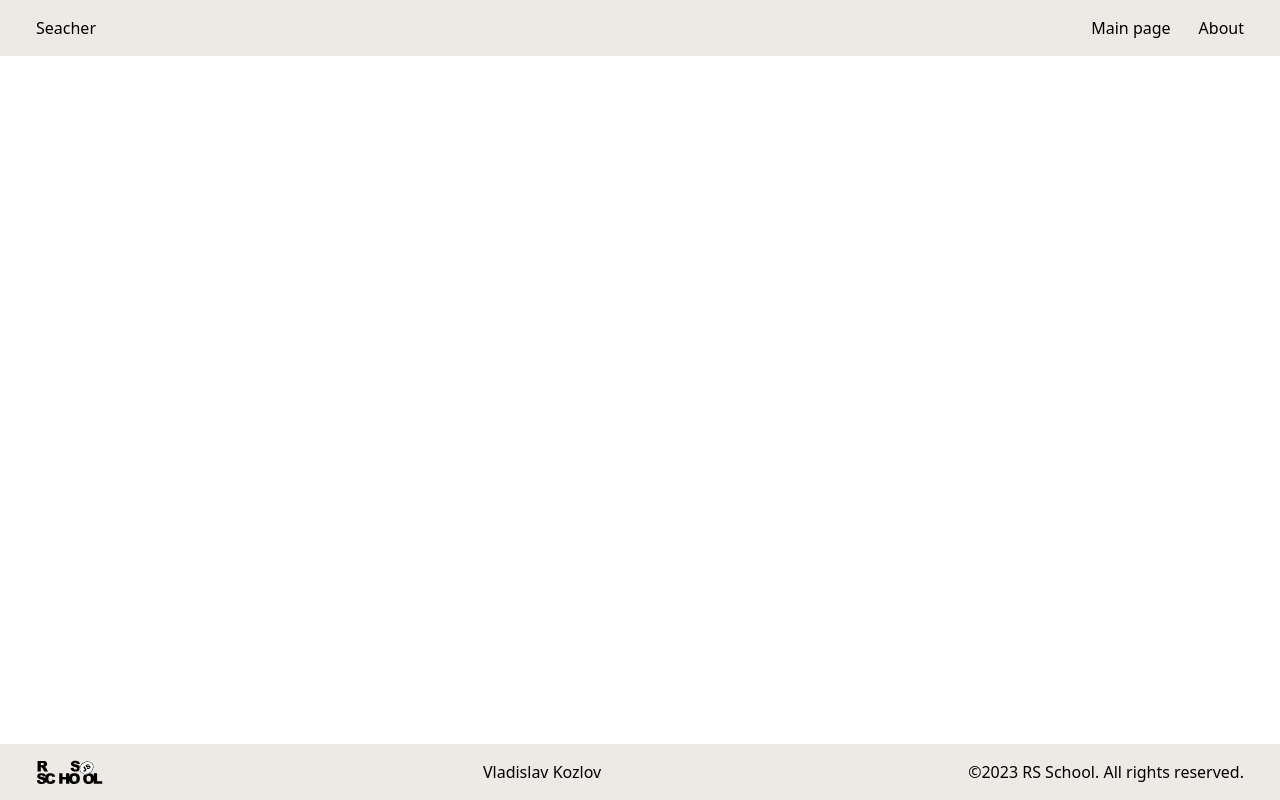
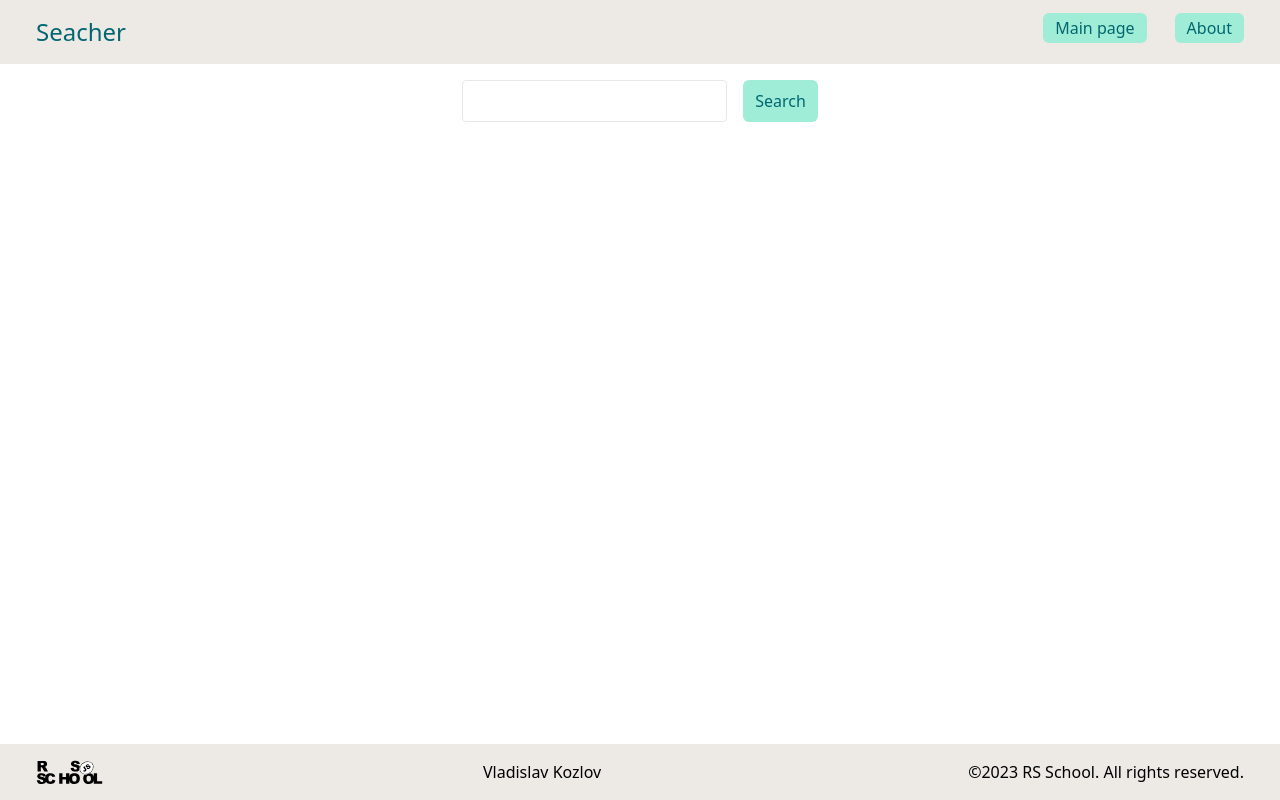
Before and after one commit to VEKozlov111/rs-react, a React (Create React App) app: page / in a window 1280 px wide. Built offline with nearby package versions, Linux system fonts and the light colour scheme.

Commit message:
feat: add about and main page, add navigation components

```diff
--- a/src/App.tsx
+++ b/src/App.tsx
@@ -1,13 +1,20 @@
 import React from 'react';
 import Header from 'components/Header';
 import Footer from 'components/Footer';
+import Main from 'pages/Main';
+import About from 'pages/About';
 import { Routes, Route, Link } from 'react-router-dom';
 
 function App() {
   return (
     <div className="App min-h-screen flex flex-col dark:bg-colorD5">
       <Header />
-      <div className="flex-auto lg:px-10 lg:py-4 sm:px-4 sm:py-2 p-3"></div>
+      <main className="flex-auto lg:px-10 lg:py-4 sm:px-4 sm:py-2 p-3">
+        <Routes>
+          <Route path="/" element={<Main />} />
+          <Route path="/about" element={<About />} />
+        </Routes>
+      </main>
       <Footer />
     </div>
   );
--- a/src/components/Footer.tsx
+++ b/src/components/Footer.tsx
@@ -4,11 +4,11 @@ import rsschoolLogo from '../assets/rs_school.svg';
 class Footer extends React.Component {
   render() {
     return (
-      <div className="flex py-4 bg-color5 md:px-9 px-2 justify-between">
+      <footer className="flex py-4 bg-color5 md:px-9 px-2 justify-between">
         <a className="hover:scale-110 duration-500" href="https://rs.school/js/"><img className="md:w-5/6 w-4/6" src={rsschoolLogo} alt="RSSchool" /></a>
         <a className="hover:text-color2 duration-500 md:text-base text-xs" href="https://github.com/VEKozlov111">Vladislav Kozlov</a>
         <h2>©2023 RS School. All rights reserved.</h2>
-      </div>
+      </footer>
 
     );
   }
--- a/src/components/Header.tsx
+++ b/src/components/Header.tsx
@@ -1,19 +1,15 @@
 import React from "react";
+import Navigation from "./Navigation";
 
 class Header extends React.Component {
   render() {
     return (
-      <div className="flex py-4 bg-color5 md:px-9 px-2 justify-between">
+      <header className="flex py-4 bg-color5 md:px-9 px-2 justify-between">
         <h1>
-          <a href="/">Seacher</a>
+          <a className="hover:text-color2 text-color1 duration-500 text-2xl" href="/">Seacher</a>
         </h1>
-        <nav >
-          <ul className="flex md:gap-7 gap-1">
-            <li><a href="/">Main page</a></li>
-            <li><a href="">About</a></li>
-          </ul>
-        </nav>
-      </div>
+        <Navigation />
+      </header>
 
     );
   }
--- /dev/null
+++ b/src/components/NavItem.tsx
@@ -0,0 +1,21 @@
+import React from "react";
+import { Link } from 'react-router-dom';
+import { INavItemProps } from "types/types";
+
+class NavItem extends React.Component<INavItemProps> {
+  constructor(props: INavItemProps) {
+    super(props);
+  }
+  render() {
+    const { title, to } = this.props;
+    return (
+      <li>
+        <Link className="btn" to={to}>
+          {title}
+        </Link>
+      </li>
+    );
+  }
+}
+
+export default NavItem;
--- /dev/null
+++ b/src/components/Navigation.tsx
@@ -0,0 +1,17 @@
+import React from "react";
+import NavItem from "./NavItem";
+
+class Navigation extends React.Component {
+  public render() {
+    return (
+      <nav >
+        <ul className="flex md:gap-7 gap-1">
+          <NavItem title="Main page" to="/" />
+          <NavItem title="Аbout" to="/about" />
+        </ul>
+      </nav>
+    );
+  }
+}
+
+export default Navigation;
--- a/src/components/Search.tsx
+++ b/src/components/Search.tsx
@@ -4,9 +4,9 @@ class Search extends React.Component {
   render() {
     return (
       <div className="">
-        <form>
-          <input type="search" />
-          <button>Search</button>
+        <form className="flex justify-center gap-4">
+          <input className="border rounded py-2 px-4" type="search" />
+          <button className="btn">Search</button>
         </form>
       </div>
     );
--- a/src/index.css
+++ b/src/index.css
@@ -3,7 +3,7 @@
 @tailwind utilities;
 @layer components {
   .btn {
-    @apply px-3 py-1 bg-color2 rounded-md hover:bg-color1 hover:text-color3 text-color1 duration-500 dark:text-colorD3 dark:bg-colorD2 dark:hover:bg-colorD4;
+    @apply px-3 py-1 bg-color2 rounded-md hover:bg-color1 hover:text-color3 text-color1 duration-500;
   }
   .menu-container {
     @apply flex lg:static lg:translate-x-0 lg:bg-color5 fixed duration-500 bg-color6 top-0 right-0 w-full h-full justify-end z-10 lg:dark:bg-colorD1;
--- /dev/null
+++ b/src/pages/About.tsx
@@ -0,0 +1,14 @@
+import React from 'react';
+
+export default class About extends React.Component {
+  render() {
+    return (
+      <div className='flex flex-col gap-4 items-center'>
+        <h1 className='text-color1 text-2xl' >About this App</h1>
+        <ul>
+          <li className='text-color1 text-xl'>- This project was bootstrapped with Create React App</li>
+        </ul>
+      </div>
+    );
+  }
+}
--- /dev/null
+++ b/src/pages/Main.tsx
@@ -0,0 +1,12 @@
+import React from "react";
+import Search from "components/Search";
+
+class Main extends React.Component {
+  render() {
+    return (
+      <Search />
+    );
+  }
+}
+
+export default Main;
--- /dev/null
+++ b/src/types/types.ts
@@ -0,0 +1,4 @@
+export interface INavItemProps {
+  title: string;
+  to: string;
+}
```
